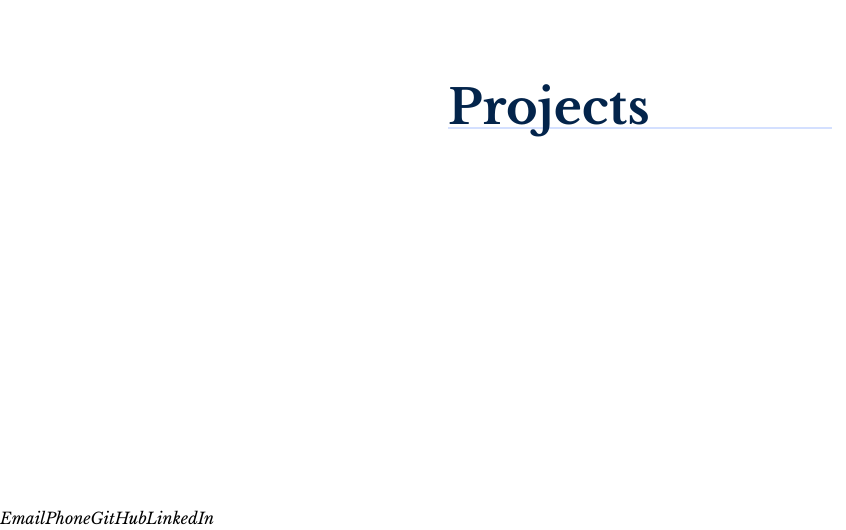
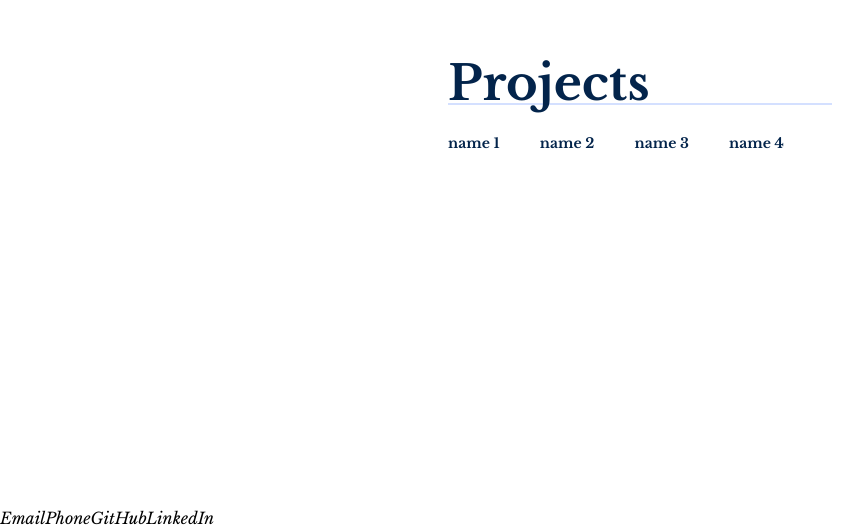
Before and after one commit to popoxta/portfolio, a React (Vite) app: page / in a window 1280 px wide. Shown: the part 1894-2424 px from the top of the page, without its empty margins (0-846 px from the left). Built offline with nearby package versions, Linux system fonts and the light colour scheme.

Commit message:
Add styles for project titles

```diff
--- a/src/components/pages/Projects.tsx
+++ b/src/components/pages/Projects.tsx
@@ -1,14 +1,24 @@
 export default function Projects() {
-    // const projectNames: string[] = ['name 1', 'name 2', 'name 3', 'name 4']
+    const projectNames: string[] = ['name 1', 'name 2', 'name 3', 'name 4']
+
+    const projectNamesRendered = projectNames.map(proj => {
+        return (
+            <h3 className={'font-bold text-sm text-lari-blue'}>
+                {proj}
+            </h3>
+        )
+    })
 
     return (
         <section className={'relative min-h-screen flex justify-center place-items-center p-5 mt-10 sm:mt-0'}>
             <div className={'flex flex-col'}>
-                <h2 className={'text-5xl font-bold mb-10 text-lari-blue text-center sm:text-left'}>
+                <h2 className={'text-5xl font-bold text-lari-blue text-center sm:text-left'}>
                     Projects
                 </h2>
-                <div className={'bg-lari-light-blue h-0.5 w-96 -mt-11 -z-10'}></div>
-
+                <div className={'bg-lari-light-blue h-0.5 w-96 -mt-1 -z-10'}></div>
+                <div className={'flex gap-10 mt-7'}>
+                    {projectNamesRendered}
+                </div>
             </div>
         </section>
     )
```
